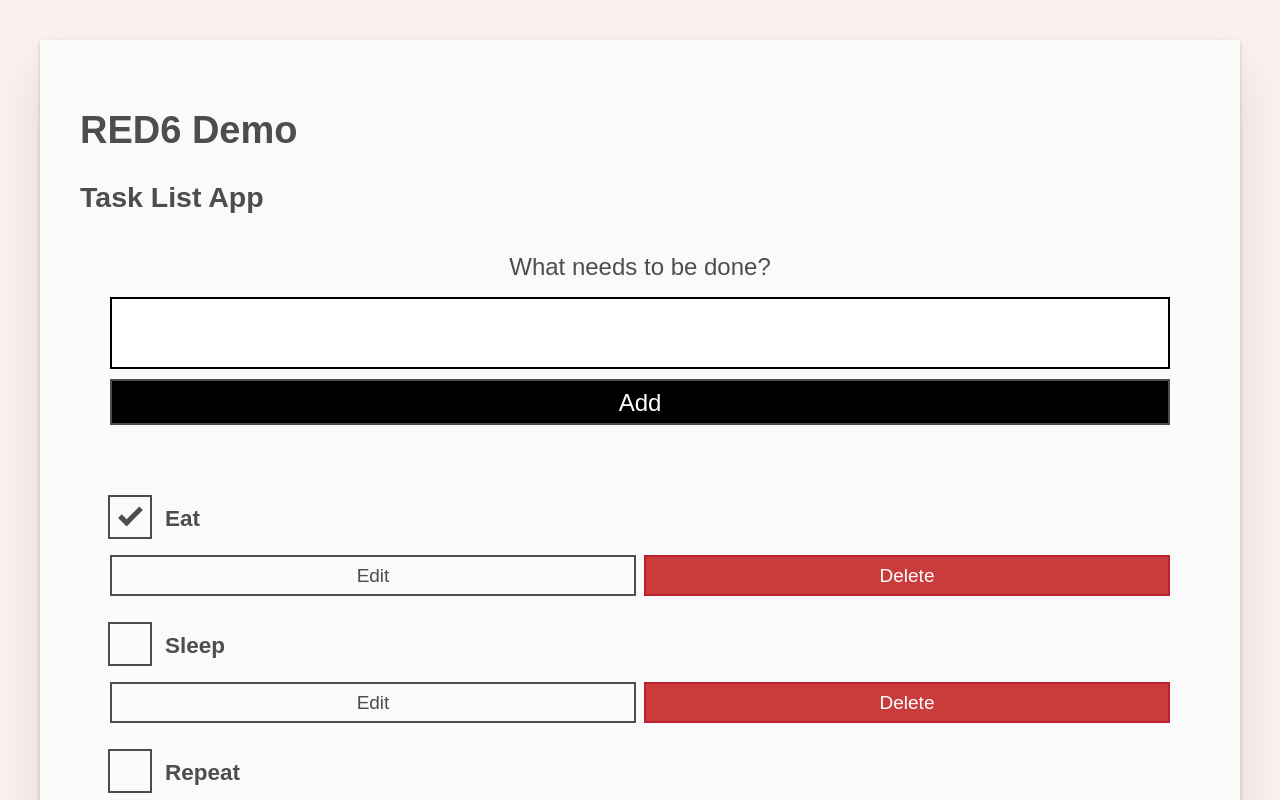
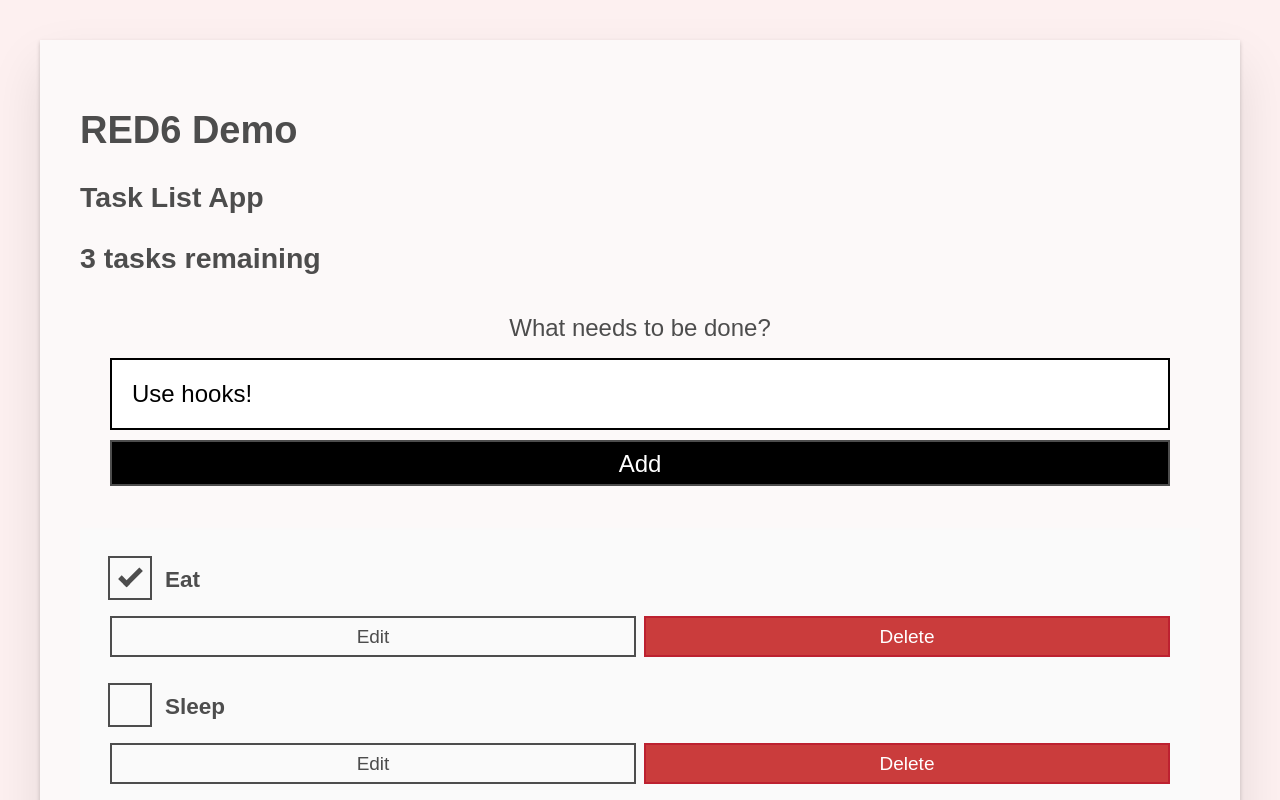
Before and after one commit to cwiemeyer/red6-demo, a React (Create React App) app: page / in a window 1280 px wide. Shown: the top 800 px of the page. Built offline with nearby package versions, Linux system fonts and the light colour scheme; no server answers.

Commit message:
-Adding unique IDs via nanoid to the task list elements -Adding dependency for nanoid to package.json -Adding functionality to delete tasks in Task App

```diff
--- a/package.json
+++ b/package.json
@@ -6,6 +6,7 @@
     "@testing-library/jest-dom": "^5.16.5",
     "@testing-library/react": "^13.4.0",
     "@testing-library/user-event": "^13.5.0",
+    "nanoid": "^4.0.0",
     "react": "^18.2.0",
     "react-dom": "^18.2.0",
     "react-scripts": "5.0.1",
--- a/src/App.js
+++ b/src/App.js
@@ -1,19 +1,50 @@
 import './App.css';
 import TaskList from "./components/tasks/task-list";
 import TaskForm from "./components/tasks/task-form";
+import { useState } from "react";
+import { nanoid } from "nanoid";
 
 /**
  * This component functions as a wrapper of the whole App and for components of the App to be rendered within.
  */
 function App(props) {
+    const [tasks, setTasks] = useState(props.tasks);
+    const tasksNoun = tasks.length !== 1 ? 'tasks' : 'task';
+    const headingText = `${tasks.length} ${tasksNoun} remaining`;
+
+    // Adding a new task with this function. Uses nanoid plugin to generate simple unique IDs for tasks
+    function addTask(name) {
+        const newTask = { id: `todo-${nanoid()}`, name, completed: false };
+        setTasks([...tasks, newTask]);
+    }
+
+    function toggleTaskCompleted(id) {
+        const updatedTasks = tasks.map((task) => {
+            // if this task has the same ID as the edited task
+            if (id === task.id) {
+                // use object spread to make a new object
+                // whose `completed` prop has been inverted
+                return {...task, completed: !task.completed}
+            }
+            return task;
+        });
+        setTasks(updatedTasks);
+    }
+
+    function deleteTask(id) {
+        const remainingTasks = tasks.filter((task) => id !== task.id);
+        setTasks(remainingTasks);
+    }
+
   return (
     <div className="task-app">
         <header>
             <h1>RED6 Demo</h1>
             <h2>Task List App</h2>
         </header>
-        <TaskForm />
-        <TaskList tasks={props.tasks} />
+        <h2 id="list-heading">{headingText}</h2>
+        <TaskForm addTask={addTask} />
+        <TaskList tasks={tasks} deleteTask={deleteTask} toggleTaskCompleted={toggleTaskCompleted} />
     </div>
   );
 }
--- a/src/components/tasks/task-form.jsx
+++ b/src/components/tasks/task-form.jsx
@@ -1,11 +1,23 @@
-import React from "react";
+import React, {useState} from "react";
 
 /**
  * This component renders a form to edit the Task List.
  */
 function TaskForm(props) {
+    const [name, setName] = useState('Use hooks!');
+
+    function handleFormChange(event) {
+        setName(event.target.value);
+    }
+
+    function handleFormSubmit(event) {
+        event.preventDefault();
+        props.addTask(name);
+        setName("");
+    }
+
     return (
-        <form className="new-task-form">
+        <form className="new-task-form" onSubmit={handleFormSubmit}>
             <h2 className="label-wrapper">
                 <label htmlFor="new-task-input" className="label__lg">
                     What needs to be done?
@@ -17,6 +29,8 @@
                 className="input input__lg"
                 name="text"
                 autoComplete="off"
+                value={name}
+                onChange={handleFormChange}
             />
             <button type="submit" className="btn btn__primary btn__lg">
                 Add
--- a/src/components/tasks/task-item.jsx
+++ b/src/components/tasks/task-item.jsx
@@ -7,7 +7,12 @@
     return (
         <li className="task stack-small">
             <div className="c-cb">
-                <input id={props.id} type="checkbox" defaultChecked={props.completed} />
+                <input
+                    id={props.id}
+                    type="checkbox"
+                    defaultChecked={props.completed}
+                    onChange={() => props.toggleTaskCompleted(props.id)}
+                />
                 <label className="task-label" htmlFor={props.id}>
                     {props.name}
                 </label>
@@ -16,7 +21,11 @@
                 <button type="button" className="btn">
                     Edit <span className="visually-hidden">{props.name}</span>
                 </button>
-                <button type="button" className="btn btn__danger">
+                <button
+                    type="button"
+                    className="btn btn__danger"
+                    onClick={() => props.deleteTask(props.id)}
+                >
                     Delete <span className="visually-hidden">{props.name}</span>
                 </button>
             </div>
--- a/src/components/tasks/task-list.jsx
+++ b/src/components/tasks/task-list.jsx
@@ -11,6 +11,8 @@
             name={task.name}
             completed={task.completed}
             key={task.id}
+            toggleTaskCompleted={props.toggleTaskCompleted}
+            deleteTask={props.deleteTask}
         />
     ));
 
```
Also changed, not shown: 1 other file (tests, documents, lock files or other folders).
